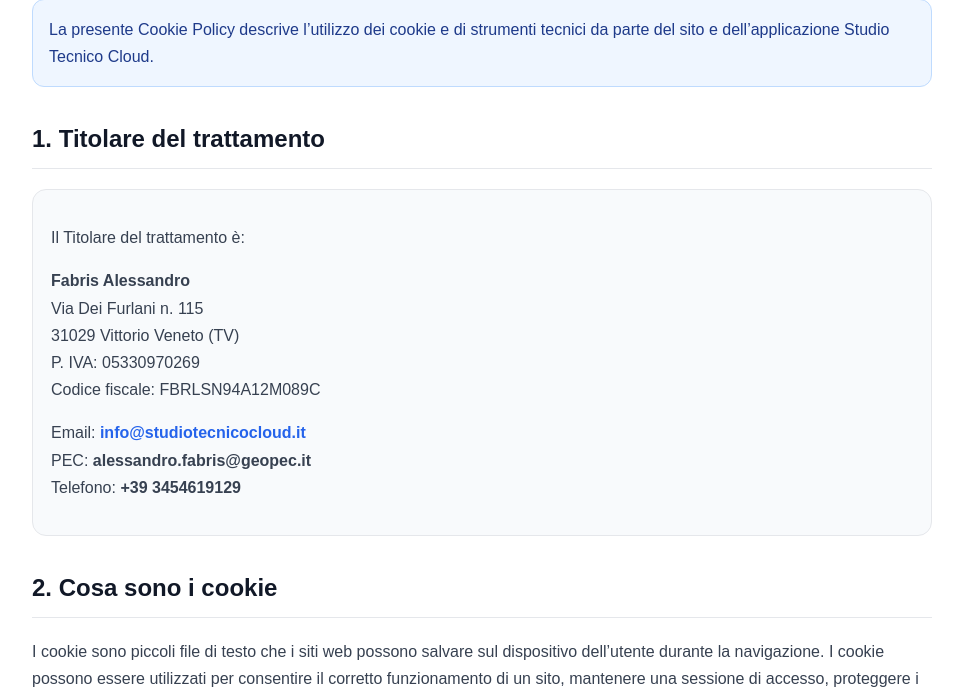
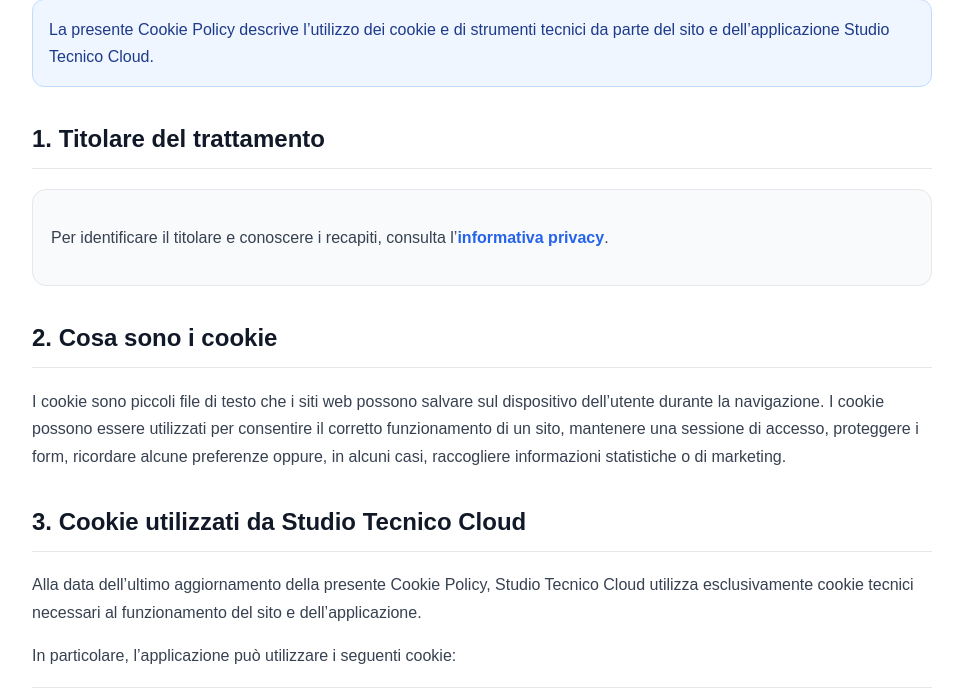
Before and after one commit to alessandrofabris09/gestionale-studio, a Django app: page /cookie-policy/ in a window 1280 px wide. Shown: the part 238-926 px from the top of the page, without its empty margins (158-1121 px from the left). Run offline with Django 5.2, Linux system fonts and the light colour scheme.

Commit message:
Riduce i dati personali pubblicati nelle pagine legali

```diff
--- a/landing/templates/landing/cookie.html
+++ b/landing/templates/landing/cookie.html
@@ -136,26 +136,7 @@
             </h2>
 
             <div class="box">
-                <p>
-                    Il Titolare del trattamento è:
-                </p>
-
-                <p>
-                    <strong>Fabris Alessandro</strong><br>
-                    Via Dei Furlani n. 115<br>
-                    31029 Vittorio Veneto (TV)<br>
-                    P. IVA: 05330970269<br>
-                    Codice fiscale: FBRLSN94A12M089C
-                </p>
-
-                <p>
-                    Email:
-                    <a href="mailto:info@studiotecnicocloud.it">info@studiotecnicocloud.it</a><br>
-                    PEC:
-                    <strong>alessandro.fabris@geopec.it</strong><br>
-                    Telefono:
-                    <strong>+39 3454619129</strong>
-                </p>
+                <p>Per identificare il titolare e conoscere i recapiti, consulta l’<a href="/privacy-policy/">informativa privacy</a>.</p>
             </div>
 
             <h2>
--- a/landing/templates/landing/home.html
+++ b/landing/templates/landing/home.html
@@ -761,7 +761,7 @@
             <strong>Studio Tecnico Cloud</strong><br>
             Gestionale online per studi tecnici.
             <div class="footer-small">
-                Servizio fornito da Fabris Alessandro - P. IVA 05330970269
+                P. IVA 05330970269
             </div>
         </div>
 
```
Also changed, not shown: landing/templates/landing/privacy.html (+2 -5 lines), landing/templates/landing/termini.html (+2 -5 lines).
